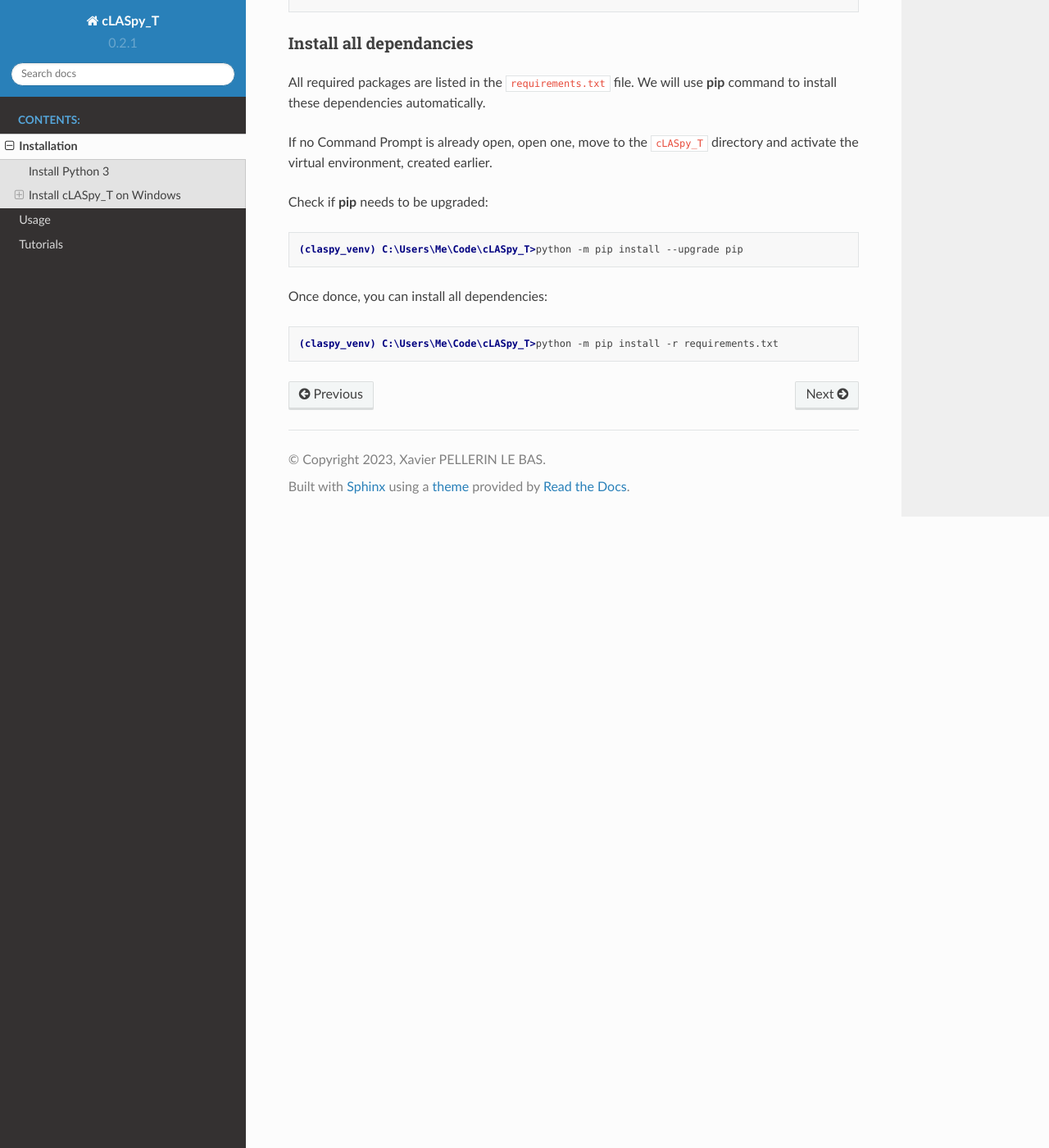
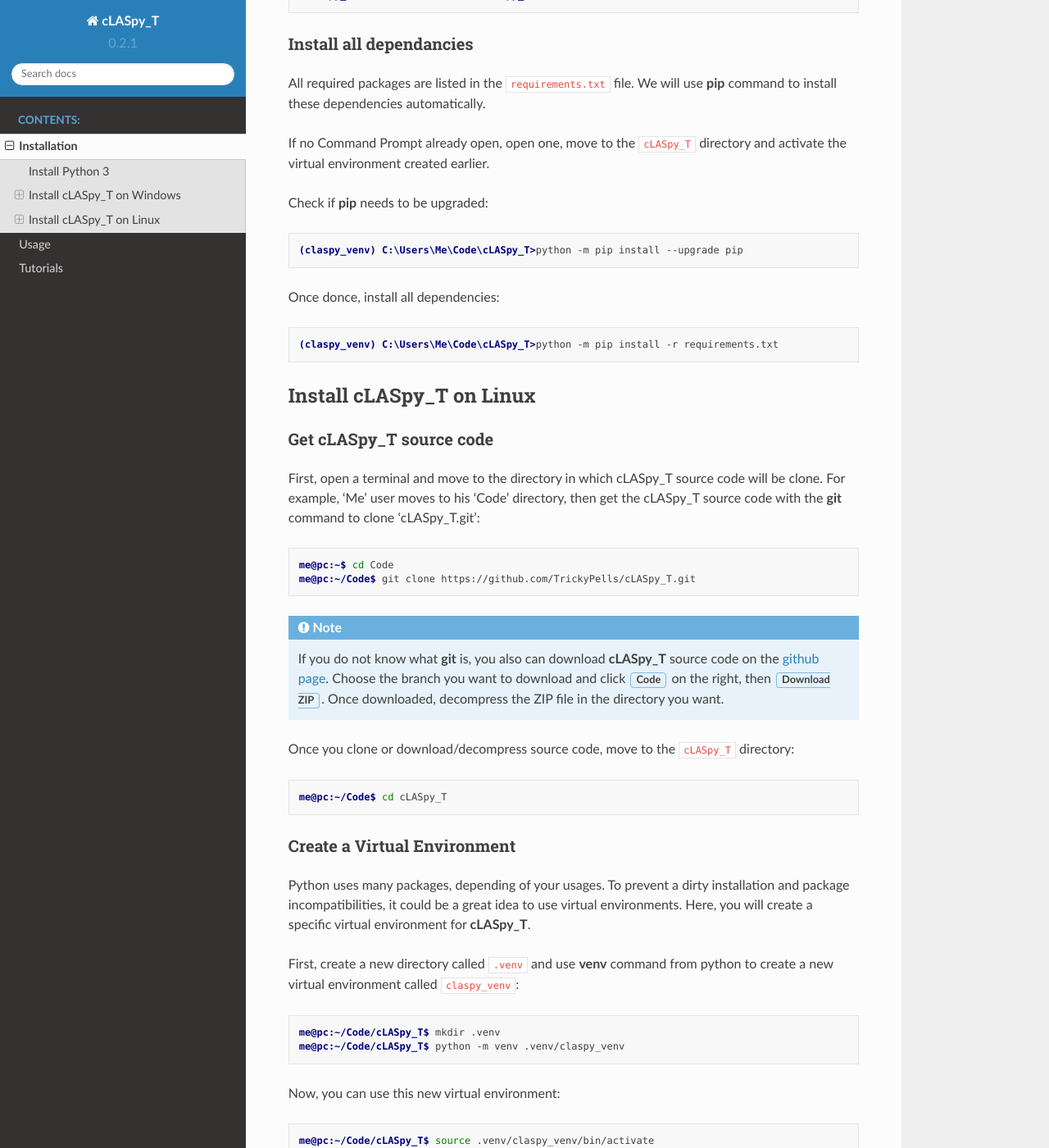
Before and after one commit to TrickyPells/cLASpy_T, a Sphinx documentation site: the page built from docs/source/installation.rst, in a window 1280 px wide and 1400 px high, scrolled down 1618 px. Shown: the whole window at 82% size. Built offline with Sphinx 7.4.7 and the Read the Docs theme 2.0.0, drawn with Linux system fonts in a browser that asks for light colours; some of the changed text lies outside the part shown.

Commit message:
Update installation.rst (#76)
* Update installation.rst

Add installation instructions for Linux

* Update installation.rst

```diff
--- a/docs/source/installation.rst
+++ b/docs/source/installation.rst
@@ -20,7 +20,7 @@
 
 First, open the Command Prompt ``cmd.exe``. You can easily open it by clicking :menuselection:`&Start`, then search `cmd`.
 
-Once the Command Prompt open, move to the directory where put the **cLASpy_T** source code. For example, 'Me' user moves to his :file:`Code` directory and gets the **cLASpy_T** source code with the :command:`git` command to clone 'cLASpy_T.git':
+Once the Command Prompt open, move to the directory in which the **cLASpy_T** source code will be clone. For example, 'Me' user moves to his :file:`Code` directory and gets the **cLASpy_T** source code with the :command:`git` command to clone 'cLASpy_T.git':
 
 .. code-block:: doscon
 
@@ -31,7 +31,7 @@
 
   If you do not know what :command:`git` is, you also can download **cLASpy_T** source code on the `github page <https://github.com/TrickyPells/cLASpy_T>`_. Choose the branch you want to download and click :guilabel:`&Code` on the right, then :guilabel:`&Download ZIP`. Once downloaded, decompress the ZIP file in the directory you want.
 
-Once you cone or download/decompress source code, move to the **cLASpy_T** directory:
+Once you cone or download/decompress source code, move to the :file:`cLASpy_T` directory:
 
 .. code-block:: doscon
 
@@ -82,8 +82,81 @@
 
   (claspy_venv) C:\Users\Me\Code\cLASpy_T>python -m pip install --upgrade pip
 
-Once donce, you can install all dependencies:
+Once donce, install all dependencies:
 
 .. code-block:: doscon
 
   (claspy_venv) C:\Users\Me\Code\cLASpy_T>python -m pip install -r requirements.txt
+
+
+Install cLASpy_T on Linux
+=========================
+
+Get cLASpy_T source code
+------------------------
+
+First, open a terminal and move to the directory in which cLASpy_T source code will be clone. For example, 'Me' user moves to his 'Code' directory, then get the cLASpy_T source code with the :command:`git` command to clone 'cLASpy_T.git':
+
+.. code-block:: console
+
+  me@pc:~$ cd Code
+  me@pc:~/Code$ git clone https://github.com/TrickyPells/cLASpy_T.git
+
+.. note::
+
+  If you do not know what :command:`git` is, you also can download **cLASpy_T** source code on the `github page <https://github.com/TrickyPells/cLASpy_T>`_. Choose the branch you want to download and click :guilabel:`&Code` on the right, then :guilabel:`&Download ZIP`. Once downloaded, decompress the ZIP file in the directory you want.
+
+Once you clone or download/decompress source code, move to the :file:`cLASpy_T` directory:
+
+.. code-block:: console
+
+  me@pc:~/Code$ cd cLASpy_T
+
+Create a Virtual Environment
+----------------------------
+
+Python uses many packages, depending of your usages. To prevent a dirty installation and package incompatibilities, it could be a great idea to use virtual environments. Here, you will create a specific virtual environment for **cLASpy_T**.
+
+First, create a new directory called :file:`.venv` and use :command:`venv` command from python to create a new virtual environment called :file:`claspy_venv`:
+
+.. code-block:: console
+
+  me@pc:~/Code/cLASpy_T$ mkdir .venv
+  me@pc:~/Code/cLASpy_T$ python -m venv .venv/claspy_venv
+
+Now, you can use this new virtual environment:
+
+.. code-block:: console
+
+  me@pc:~/Code/cLASpy_T$ source .venv/claspy_venv/bin/activate
+
+Your terminal must return something like this:
+
+.. code-block:: console
+
+  (claspy_venv) me@pc:~/Code/cLASpy_T$
+
+If you want to deactivate the virtual environment, juste type:
+
+.. code-block:: console
+
+  (claspy_venv) me@pc:~/Code/cLASpy_T$ deactivate
+
+Install all dependencies
+------------------------
+
+All required packages are listed in the :file:`requirements.txt` file. We will use :command:`pip` command to install all dependencies automatically.
+
+If no terminal already open, open one, move to the :file:`cLASpy_T` directory and activate the virtual environment created earlier.
+
+Check if :command:`pip` needs to be upgraded:
+
+.. code-block:: console
+
+  (claspy_venv) me@pc:~/Code/cLASpy_T$ python -m pip install --upgrade pip
+
+Once done, install all dependencies:
+
+.. code-block:: console
+
+  (claspy_venv) me@pc:~/Code/cLASpy_T$ python -m pip install -r requirements.txt
```
Also changed, not shown: other parts of docs/source/installation.rst (+1 -1 lines).
